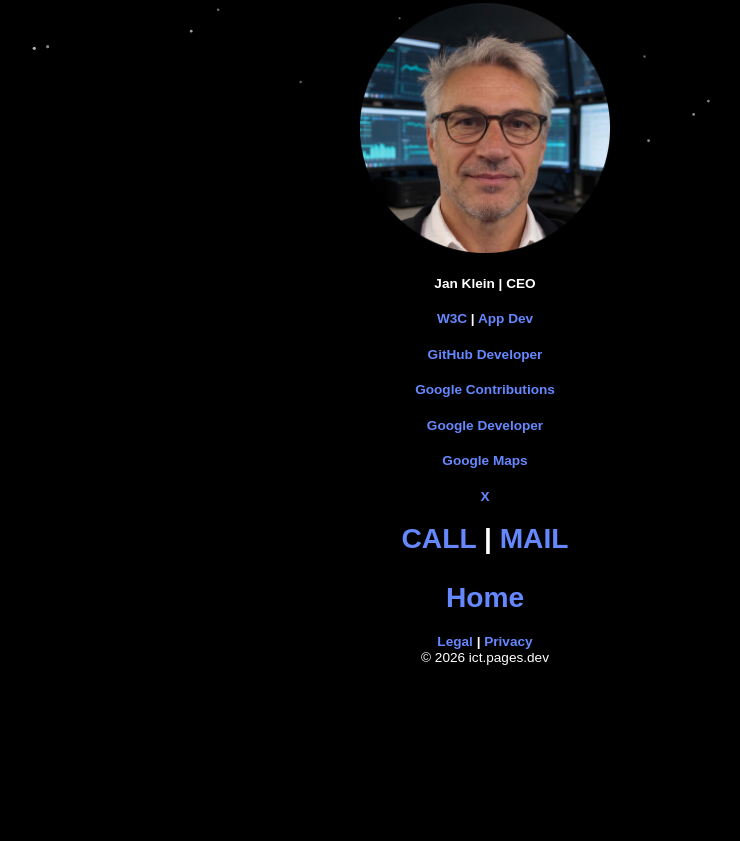
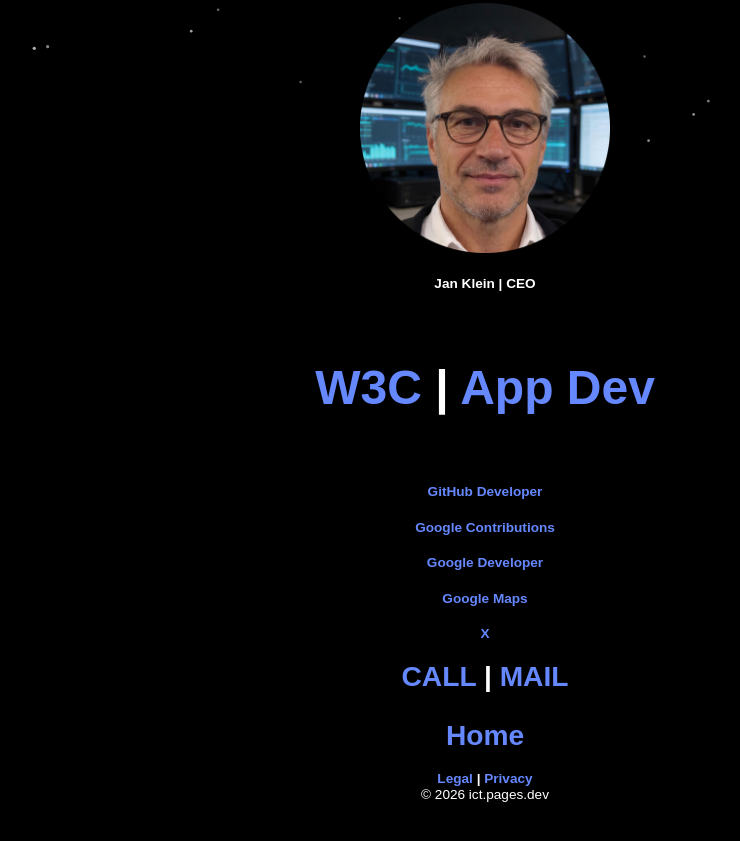
Before and after one commit to ictpages/ictpages.github.io, a plain HTML site: page about.html in a window 1280 px wide. Shown: the part 653-1494 px from the top of the page, without its empty margins (155-895 px from the left). Before the commit the page ends 1389 px from the top, so only its background shows below. Drawn offline with Linux system fonts and the light colour scheme.

Commit message:
Update about.html

```diff
--- a/about.html
+++ b/about.html
@@ -73,6 +73,11 @@ h1,
 h2,
 .ict-label {
   font-size: 4.2rem;
+  font-weight: 700;
+}
+h3
+   {
+  font-size: 3rem;
   font-weight: 700;
 }
 h1 {
@@ -420,7 +425,7 @@ a {
     <br><br>
     <p><strong>Jan Klein | CEO</strong></p>
         <br>
-    <p><strong><a href="https://www.w3.org/community/aikr/wiki/User:Janklein" target="_blank">W3C</a> | <a href="https://appdev.ai.studio/" target="_blank">App Dev</a></strong></p>
+    <h3><strong><a href="https://www.w3.org/community/aikr/wiki/User:Janklein" target="_blank">W3C</a> | <a href="https://appdev.ai.studio/" target="_blank">App Dev</a></strong></h3>
     <br>
     <p><strong><a href="https://github.com/jankleininfo" target="_blank">GitHub Developer</a></strong></p>
         <br>
```
